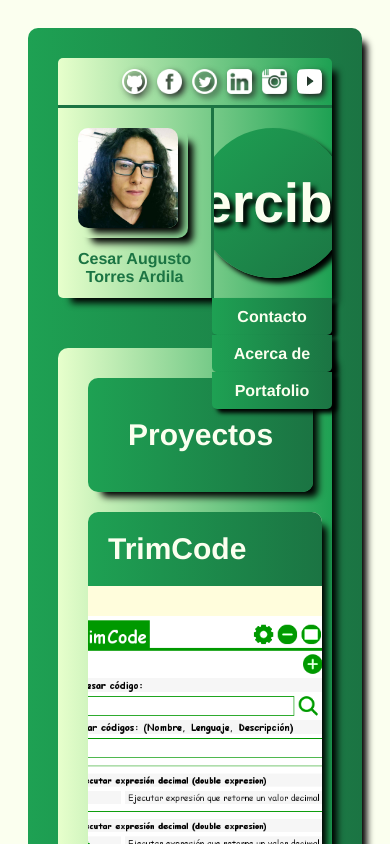
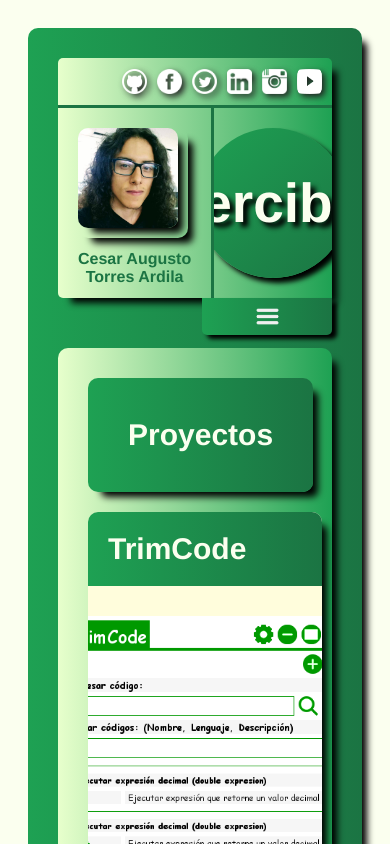
Before and after one commit to cerciber/old-portfolio, a React (Create React App) app: page /contact in a window 390 px wide. Shown: the top 844 px of the page. Built offline with nearby package versions, Linux system fonts and the light colour scheme.

Commit message:
Responsive menú

```diff
--- a/src/modules/Presentation.js
+++ b/src/modules/Presentation.js
@@ -35,7 +35,7 @@ class Presentation extends React.Component {
     for (var i = 0; i < this.props.info.authors.length; i++) {
       content.push(
         <div class="presentation-author"  style={{ color: this.state.text }}>
-          &#11044;{" " + this.props.info.authors[i]}
+          &#9673;{" " + this.props.info.authors[i]}
         </div>
       );
     }
--- a/src/structure/Structure.css
+++ b/src/structure/Structure.css
@@ -96,6 +96,7 @@ body {
     height: 75px;
     display: flex;
     justify-content: flex-end;
+    flex-wrap: wrap;
     animation: 2s ease-out 0s 1 headerAnimation;
 }
 
@@ -103,13 +104,12 @@ body {
     font-weight: var(--fontWeight);
     margin-top: -16px;
     margin-bottom: 16px;
+    margin-left: 13px;
     float: right;
     list-style-type: none;
     padding: 10px;
-    margin-left: 15px;
     text-align:center;
     font-size: 16px;
-    width: 120px;
     background: linear-gradient(to right,var(--color3),var(--color2));
     box-shadow: 5px 4px 4px 0px var(--color1);
     border-radius: 0px 0px 5px 5px;
@@ -117,13 +117,55 @@ body {
     background-color: #000;
     z-index: 999;
     position: relative;
-    transition: min-height .3s;
+    transition: width 1s, height 1s;
     overflow: hidden;
     height: 37px;
+    width: 130px;
 }
 
 .tab2 {
     min-height: 20px;
+}
+
+.tab3 {
+    font-weight: var(--fontWeight);
+    margin-top: -16px;
+    margin-bottom: 16px;
+    float: right;
+    list-style-type: none;
+    padding: 10px;
+    text-align:center;
+    font-size: 16px;
+    background: linear-gradient(to right,var(--color3),var(--color2));
+    box-shadow: 5px 4px 4px 0px var(--color1);
+    border-radius: 0px 0px 5px 5px;
+    color: var(--color7);
+    background-color: #000;
+    z-index: 999;
+    position: relative;
+    transition: width 1s, height 1s;
+    overflow: hidden;
+    height: 37px;
+    width: 130px;
+    display: none;
+    min-height: 20px;
+}
+
+@media only screen and (max-width: 700px) {
+    .tab {
+        display: none;
+    }
+
+    .tab4 {
+        display: initial;
+    }
+
+}
+
+
+.tab3:hover {
+    transition: min-height .3s ease-in-out;
+    min-height: 300px;
 }
 
 .subtabs {
@@ -139,11 +181,22 @@ body {
     background: var(--color3);
     background: linear-gradient(to right,var(--color2),var(--color3));
     font-size: 17px;
+    width: 137px;
 }
 
 .tab2:hover {
     transition: min-height .3s ease-in-out;
     min-height: 195px;
+}
+
+@media only screen and (max-width: 700px) {
+
+    .tab2:hover {
+        transition: min-height .3s ease-in-out;
+        min-height: 290px;
+    }
+
+
 }
 
 .subtab:hover {
@@ -221,6 +274,7 @@ body {
     margin-bottom: 10px;
 }
 
+
 .name {
     font-weight: var(--fontWeight);
     height: 50px;
@@ -236,6 +290,15 @@ body {
     margin: 0px;
     display: block;
  }
+
+ @keyframes contentChangewidth {
+    0% {
+        margin-right: 50px;
+    }
+    100% {
+        margin-right: 0px;
+    }
+}
 
  @keyframes changewidth {
     0% {
@@ -253,6 +316,10 @@ body {
     justify-content: center;
     align-items: center;
     text-align: center;
+    animation-duration: 5s;
+    animation-name: contentChangewidth;
+    animation-iteration-count: infinite;
+    animation-direction: alternate;
 }
 
 .title {
@@ -305,10 +372,19 @@ body {
     justify-content: flex-end;
     align-items: center;
     margin-left: 10px;
-    animation: 3s ease-out 0s 1 iconsAnimation;
-    transition: width .3s, height .3s;
+    animation: s ease-out 0s 1 iconsAnimation;
+    transition: width 1s, height 1s;
     -webkit-filter: drop-shadow(5px 5px 5px #222);
-  filter: drop-shadow(3px 3px 3px #222);
+    filter: drop-shadow(3px 3px 3px #222);
+}
+
+.icon2 {
+    width: 25px;
+    height: 25px;
+    min-width: 25px;
+    min-height: 25px;
+    margin-top: -4px;
+    align-items: center;
 }
 
 .icon:hover {
--- a/src/structure/Structure.js
+++ b/src/structure/Structure.js
@@ -49,6 +49,19 @@ class Structure extends React.Component {
         </div>
         <nav class="tabs">
           <ul>
+          <div class="tab tab2 tab3 tab4">
+          <li class="tabContent" onClick={() => false}><img class="icon2" src={process.env.PUBLIC_URL + '/Images/icon_toolbar.png'} alt="" /></li>
+          <ul class="subtabs subtabs2">
+                <li class="subtab" onClick={() => this.setState({scene: Constants.CONTACT_SCENE})}>Contacto</li>
+                <li class="subtab" onClick={() => this.setState({scene: Constants.ABOUT_ME_SCENE})}>Acerca de</li>
+                <li class="subtab" onClick={() => this.setState({scene: Constants.PORTFOLIO_SCENE})}>Portafolio</li>
+                <li class="subtab" onClick={() => this.setState({scene: Constants.TRIM_CODE_SCENE})}>TrimCode</li>
+                <li class="subtab" onClick={() => this.setState({scene: Constants.QUICK_LIST_SCENE})}>QuickList</li>
+                <li class="subtab" onClick={() => this.setState({scene: Constants.FIND_CODE_SCENE})}>FindCode</li>
+                <li class="subtab" onClick={() => this.setState({scene: Constants.STRUCT_FILE_SCENE})}>StructFile</li>
+                <li class="subtab" onClick={() => this.setState({scene: Constants.TANK_ATTACT_SCENE})}>TankAttack</li>
+              </ul>
+            </div>
           <li class="tab" onClick={() => this.setState({scene: Constants.CONTACT_SCENE})}>Contacto</li>
             <li class="tab" onClick={() => this.setState({scene: Constants.ABOUT_ME_SCENE})}>Acerca de</li>
             <div class="tab tab2">
```
Also changed, not shown: public/Images/icon_toolbar.png (added).
